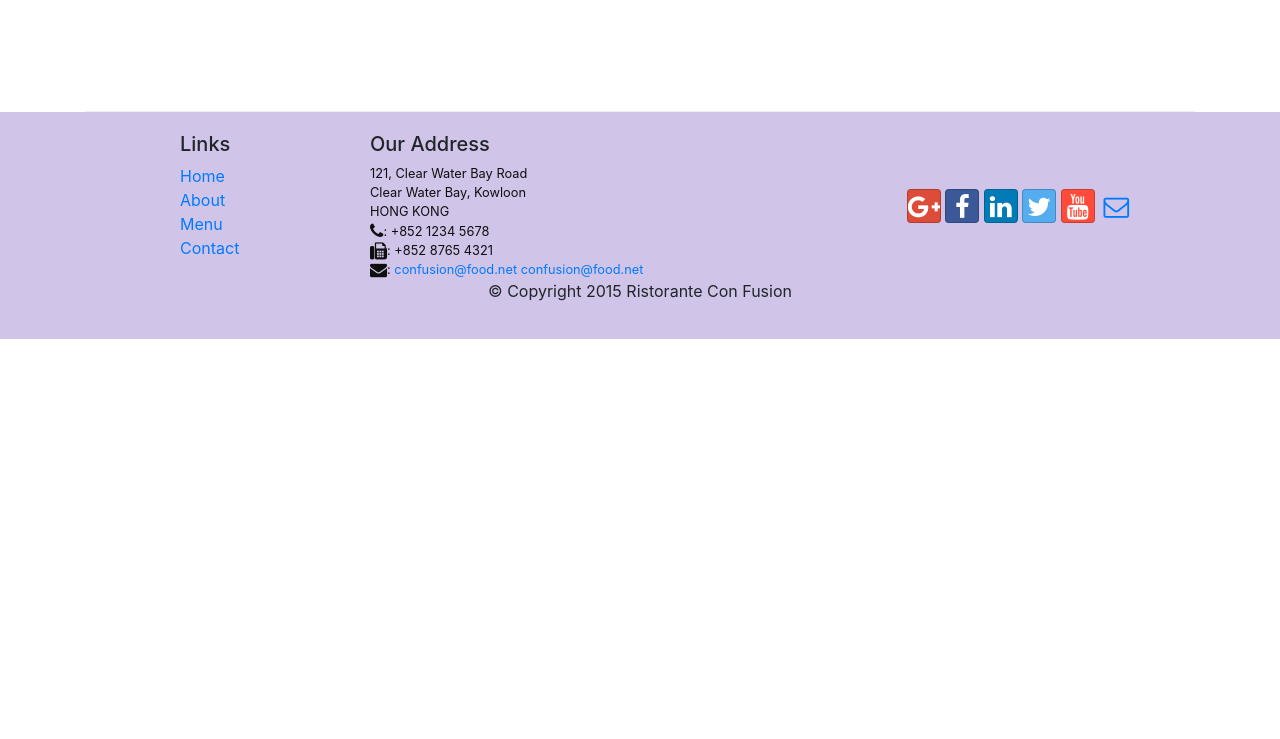
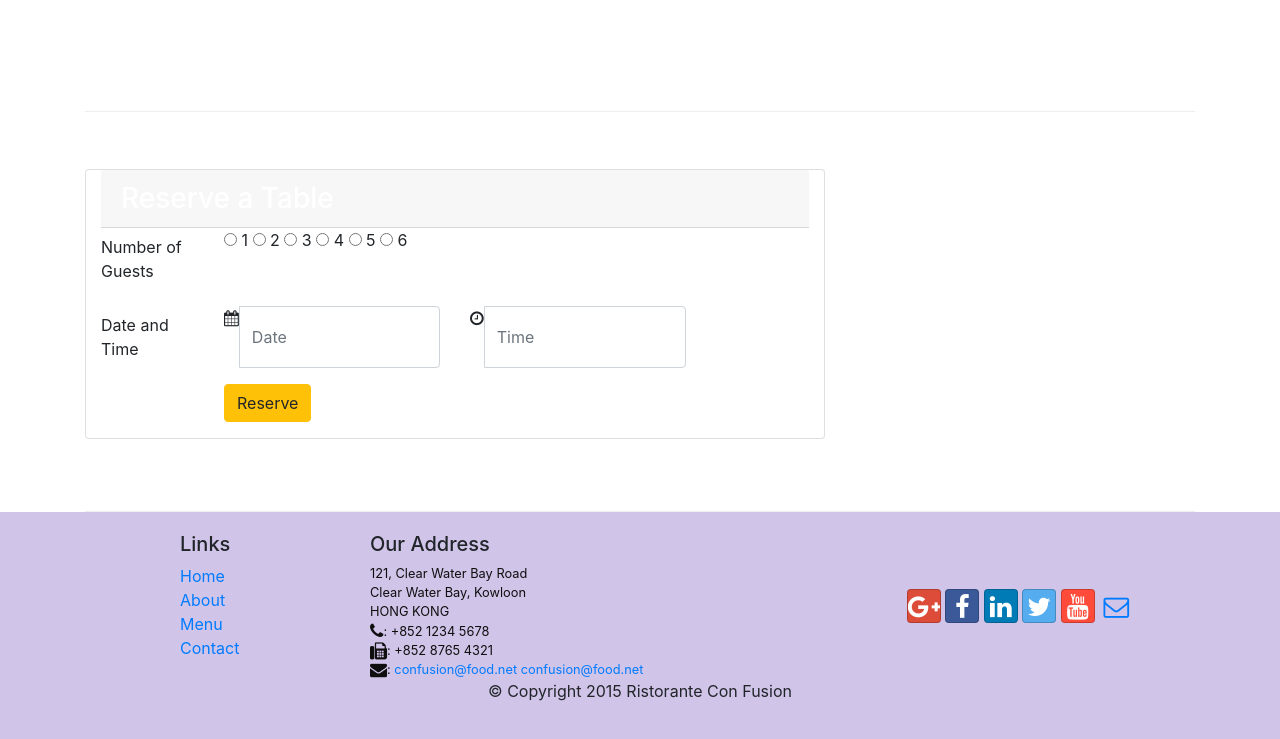
Before and after one commit to wangyingmm/Bootstrap4, a website: page index.html in a window 1280 px wide. Shown: the part 1401-2140 px from the top of the page. Before the commit the page ends 1740 px from the top, so only its background shows below. Drawn offline with nearby package versions, Linux system fonts and the light colour scheme.

Commit message:
assignment-2-bootstrap-css-components-task1

```diff
--- a/index.html
+++ b/index.html
@@ -71,14 +71,16 @@
                 <div class="media">
                     <img class="d-flex mr-3 img-thumbnail align-self-center" src="img/uthappizza.png" alt="Uthappizza">
                     <div class="media-body">
-                        <h2 class="mt-0">Uthappizza<span class="badge badge-danger">HOT</span> <span class="badge badge-pill badge-default">$4.99</span></h2>
+                        <h2 class="mt-0">Uthappizza
+                            <span class="badge badge-danger">HOT</span>
+                            <span class="badge badge-pill badge-default">$4.99</span>
+                        </h2>
                         <p class="hidden-xs-down">A unique combination of Indian Uthappam (pancake) and Italian pizza, topped with Cerignola olives,
                             ripe vine cherry tomatoes, Vidalia onion, Guntur chillies and Buffalo Paneer.</p>
                     </div>
                 </div>
             </div>
         </div>
-
 
         <div class="row row-content align-items-center">
             <div class="col-sm-4 col-md-3">
@@ -108,6 +110,57 @@
                         </p>
                     </div>
                 </div>
+            </div>
+        </div>
+
+        <div class="row row-content align-items-center">
+            <div class="card col-12 col-sm-8">
+                <h3 class="card-header card-warning text-white">Reserve a Table</h3>
+                <div class="card-block">
+                    <form>
+                        <div class="form-group row">
+                            <label class="col-md-2 col-form-label">Number of Guests</label>
+                            <div class="col-md-10" id="guestNumber">
+                                <label class="radio-inline">
+                                    <input type="radio" name="optradio"> 1</label>
+                                <label class="radio-inline">
+                                    <input type="radio" name="optradio"> 2</label>
+                                <label class="radio-inline">
+                                    <input type="radio" name="optradio"> 3</label>
+                                <label class="radio-inline">
+                                    <input type="radio" name="optradio"> 4</label>
+                                <label class="radio-inline">
+                                    <input type="radio" name="optradio"> 5</label>
+                                <label class="radio-inline">
+                                    <input type="radio" name="optradio"> 6</label>
+                            </div>
+                        </div>
+                        <div class="form-group row">
+                            <label class="col-md-2 col-form-label">Date and Time</label>
+                            <div class="input-group col-md-4">
+                                <span class="input-group-addon">
+                                    <i class="fa fa-calendar"></i>
+                                </span>
+                                <input id="date" type="text" class="form-control" name="date" placeholder="Date">
+                            </div>
+                            <div class="input-group col-md-4">
+                                <span class="input-group-addon">
+                                    <i class="fa fa-clock-o"></i>
+                                </span>
+                                <input id="time" type="text" class="form-control" name="time" placeholder="Time">
+                            </div>
+                        </div>
+                        <div class="form-group row">
+                            <div class="offset-md-2 col-md-10">
+                                <button type="submit" class="btn btn-warning">Reserve</button>
+                            </div>
+                        </div>
+                    </form>
+                </div>
+            </div>
+
+            <div class="col-12 col-md-9">
+
             </div>
         </div>
     </div>
```
